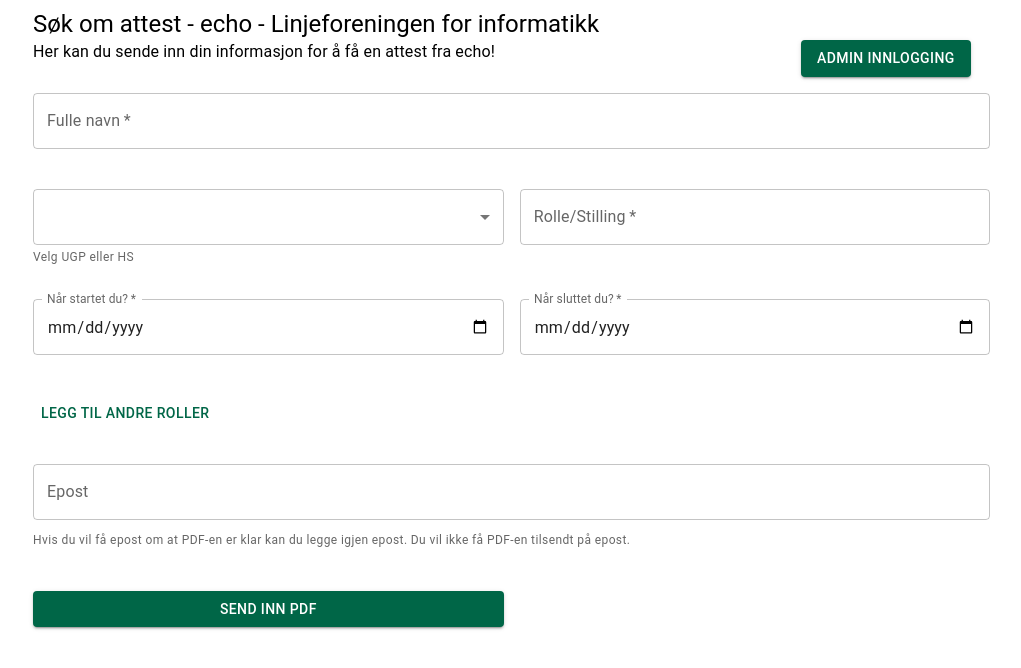
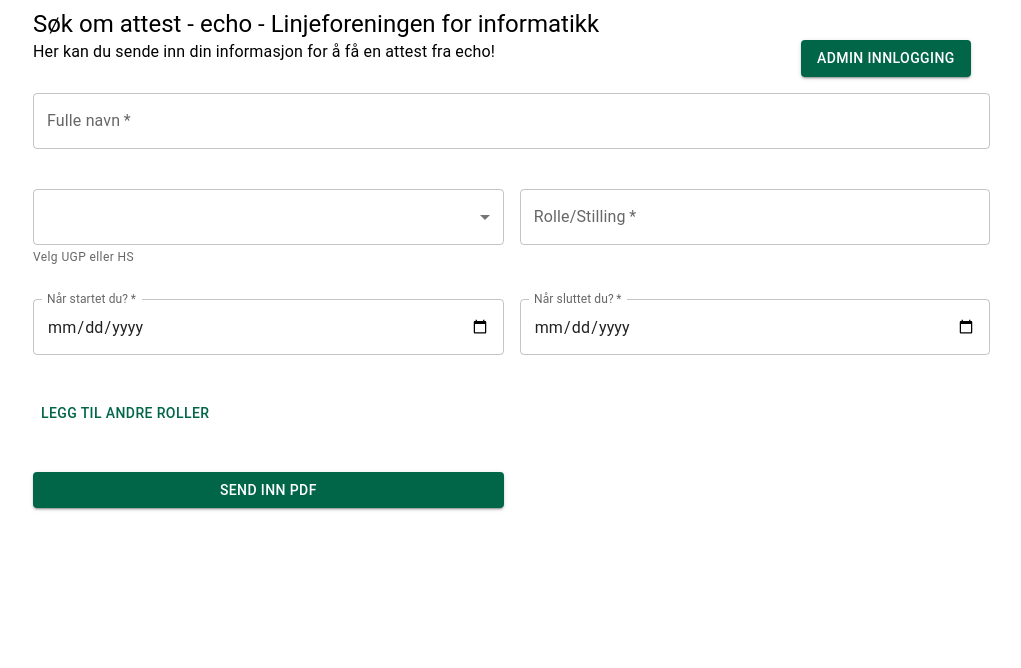
Before and after one commit to ArneeMe/INF319-Certificate, a Next.js app: page / in a window 1280 px wide. Shown: the top 668 px of the page, without its empty margins (31-1052 px from the left). Built offline with nearby package versions, Linux system fonts and the light colour scheme.

Commit message:
Removed email (todo later)

```diff
--- a/src/app/volunteerForm.tsx
+++ b/src/app/volunteerForm.tsx
@@ -36,7 +36,6 @@
             {groupName: '', startDate: '', endDate: '', role: ''},
             {groupName: '', startDate: '', endDate: '', role: ''},
         ],
-        email: '',
     });
 
     const handleChange = (event: React.ChangeEvent<HTMLInputElement>) => {
@@ -235,19 +234,6 @@
 
                         </Grid>
                     ))}
-                    <Grid item xs={12} md={10}>
-                        <TextField
-                            margin="normal"
-                            fullWidth
-                            label="Epost"
-                            name="email"
-                            onChange={handleChange}
-                        />
-                        <FormHelperText>
-                            Hvis du vil få epost om at PDF-en er klar kan du legge igjen epost.
-                            Du vil ikke få PDF-en tilsendt på epost.
-                        </FormHelperText>
-                    </Grid>
                     <Grid item xs={6} md={5}>
                         <Button
                             type="submit"
```
